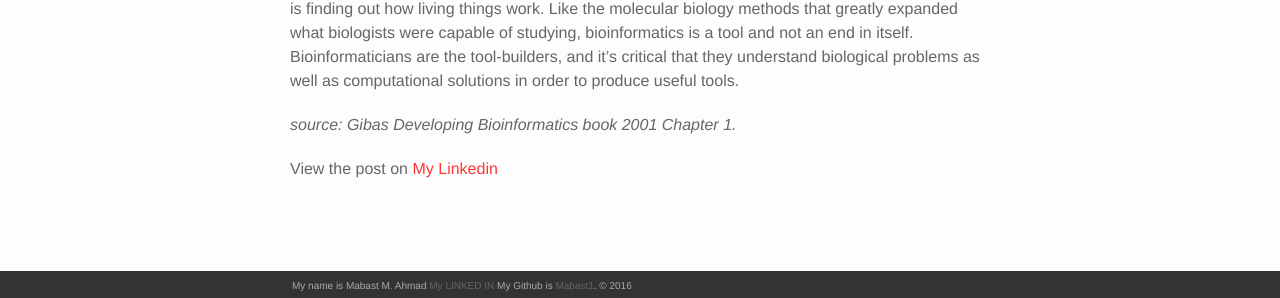
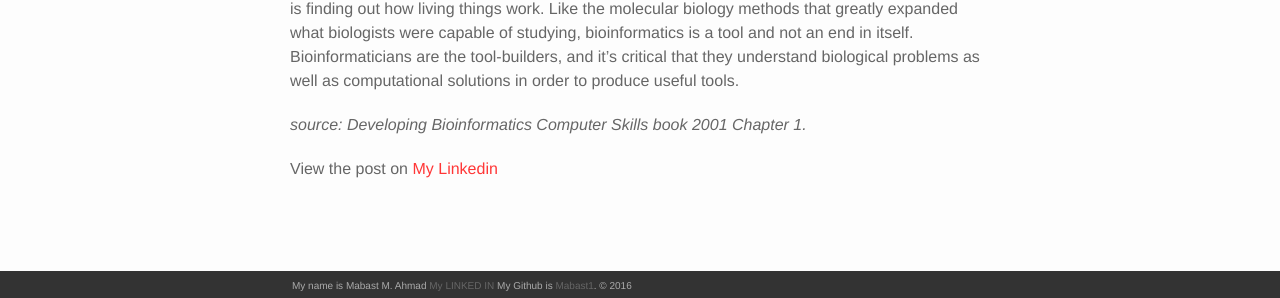
Before and after one commit to Mabast1/blog, a Jekyll site: the page built from _posts/2016-04-05-Biology-in-the-Computer-Age.markdown, in a window 1280 px wide and 900 px high, scrolled down 818 px. Shown: the part 599-897 px from the top of the window. Built offline with Jekyll 4.4.1, drawn with Linux system fonts in a browser that asks for light colours; nearby versions of some CDN libraries; Markdown is read by kramdown in place of the engine named in the settings.

Commit message:
Update 2016-04-05-Biology-in-the-Computer-Age.markdown

```diff
--- a/_posts/2016-04-05-Biology-in-the-Computer-Age.markdown
+++ b/_posts/2016-04-05-Biology-in-the-Computer-Age.markdown
@@ -36,6 +36,6 @@ Much of what we currently think of as part of bioinformatics—sequence comparis
 Bioinformatics is first and foremost a component of the biological sciences. The main goal of bioinformatics isn't developing the most elegant algorithms or the most arcane analyses; the goal is finding out how living things work. Like the molecular biology methods that greatly expanded what biologists were capable of studying, bioinformatics is a tool and not an end in itself. Bioinformaticians are the tool-builders, and it's critical that they understand biological problems as well as computational solutions in order to produce useful tools.
 
 
-*source: Gibas Developing Bioinformatics book 2001 Chapter 1.*
+*source: Developing Bioinformatics Computer Skills book 2001 Chapter 1.*
 
 View the post on [My Linkedin](https://www.linkedin.com/pulse/biology-computer-age-mabast-ahmad?trk=prof-post)
```
